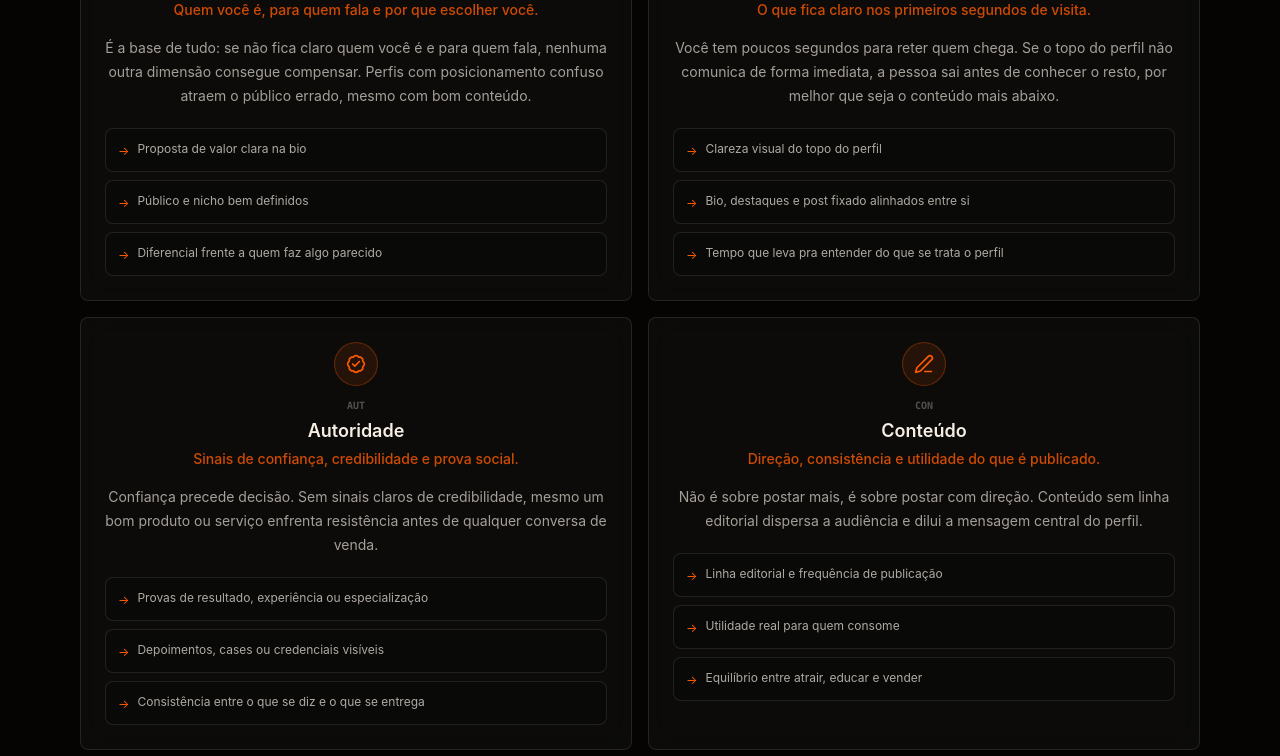
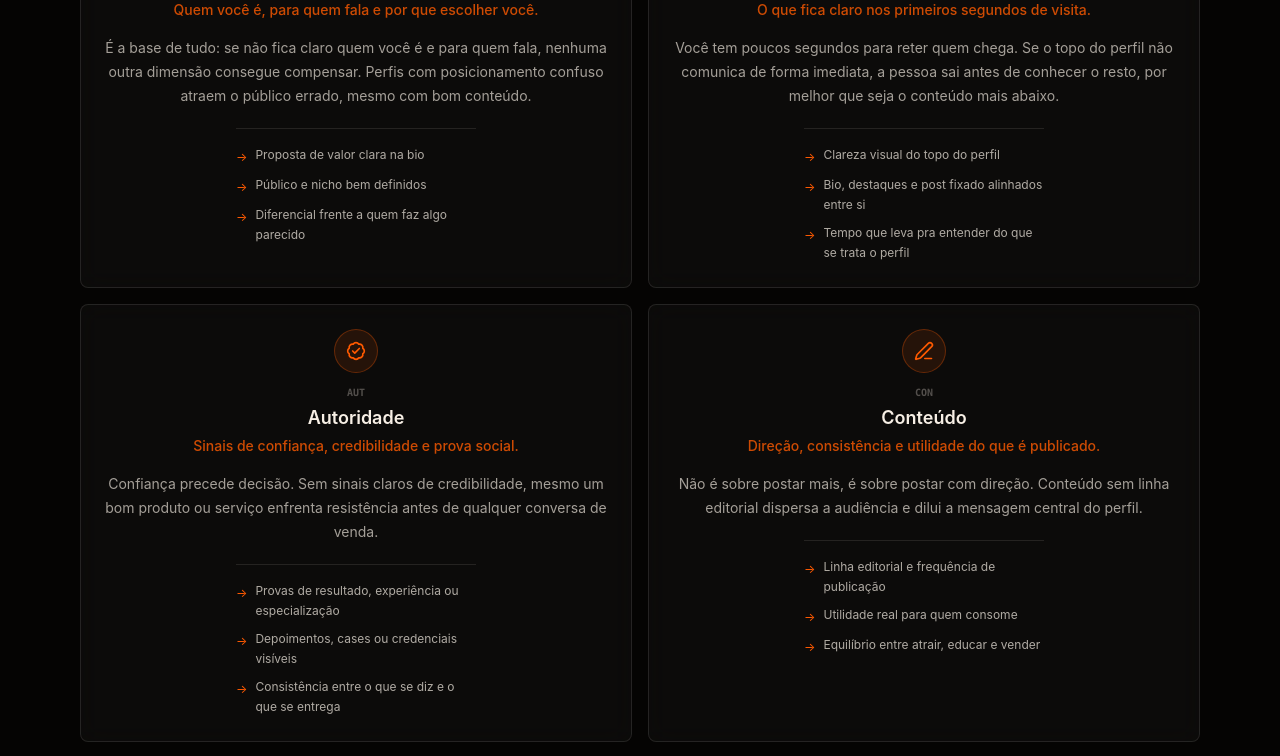
Before and after one commit to silassilvapublicidade-ship-it/diagnostico, a Next.js app: page / in a window 1280 px wide. Shown: the part 1040-1796 px from the top of the page. Built offline with nearby package versions, Linux system fonts and the light colour scheme.

Commit message:
fix: stop nesting cards inside the dimension cards
The "evaluates" list items had their own border+background, reading as
cards inside a card. Dropped that styling to plain list rows separated by
a divider, and narrowed the list to a centered column instead of full card
width.

```diff
--- a/src/app/page.tsx
+++ b/src/app/page.tsx
@@ -546,12 +546,9 @@ export default function Home() {
                     {dimension.whyItMatters}
                   </p>
 
-                  <ul className="mt-5 w-full space-y-2 text-left">
+                  <ul className="mx-auto mt-5 w-full max-w-[15rem] space-y-2 border-t border-cream/10 pt-4 text-left">
                     {dimension.evaluates.map((item) => (
-                      <li
-                        className="flex gap-2 rounded-lg border border-white/10 bg-black/20 px-3 py-2.5 text-xs leading-5 text-cream/70"
-                        key={item}
-                      >
+                      <li className="flex gap-2 text-xs leading-5 text-cream/70" key={item}>
                         <span className="mt-0.5 shrink-0 text-accent">
                           &rarr;
                         </span>
```
